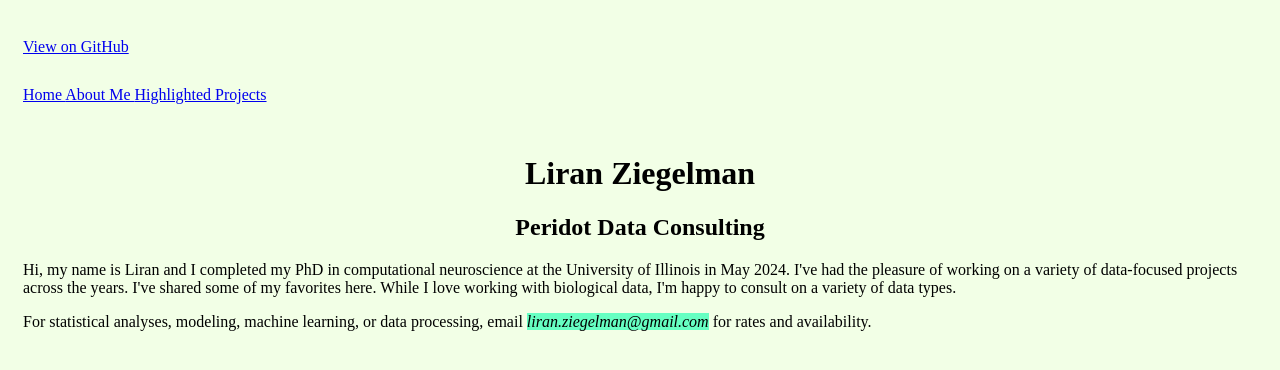
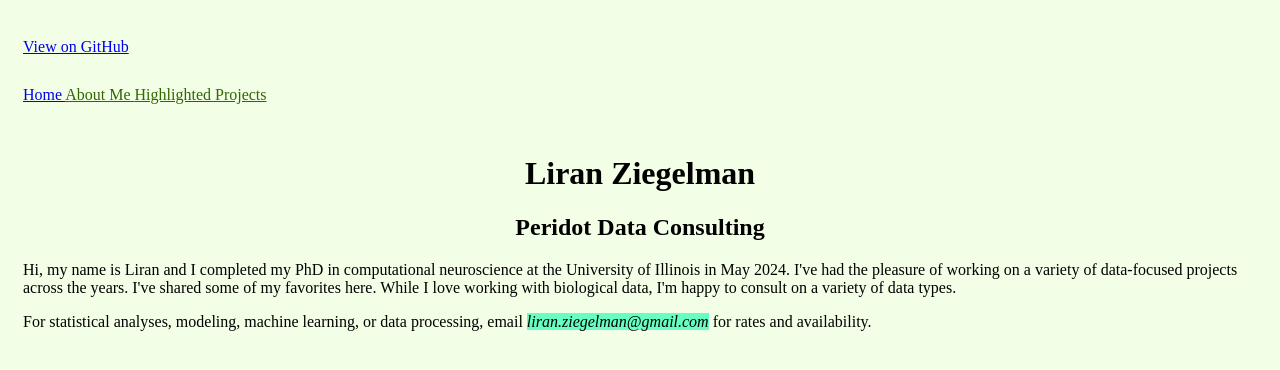
Before and after one commit to lziegelman/lziegelman.github.io, a Jekyll site: the page built from index.html, in a window 1280 px wide. Shown: the top 370 px of the page. Built offline with Jekyll 4.4.1, drawn with Linux system fonts in a browser that asks for light colours.

Commit message:
Update navigation.html

```diff
--- a/_includes/navigation.html
+++ b/_includes/navigation.html
@@ -5,8 +5,8 @@
 
 <nav>
   {% for item in site.data.navigation %}
-    <a href="{{ item.link }}" {% if page.url == item.link %}style="color: black && text-decoration: none;"{% endif %}>
-    <a href="{{ item.link }}" {% if page.url != item.link %}style="color: #316600 && text-decoration: underline;"{% endif %}>
+    <a href="{{ item.link }}" {% if page.url == item.link %}style="color: black; text-decoration: none;"{% endif %}>
+    <a href="{{ item.link }}" {% if page.url != item.link %}style="color: #316600; text-decoration: underline;"{% endif %}>
       {{ item.name }}
     </a>
   {% endfor %}
```
